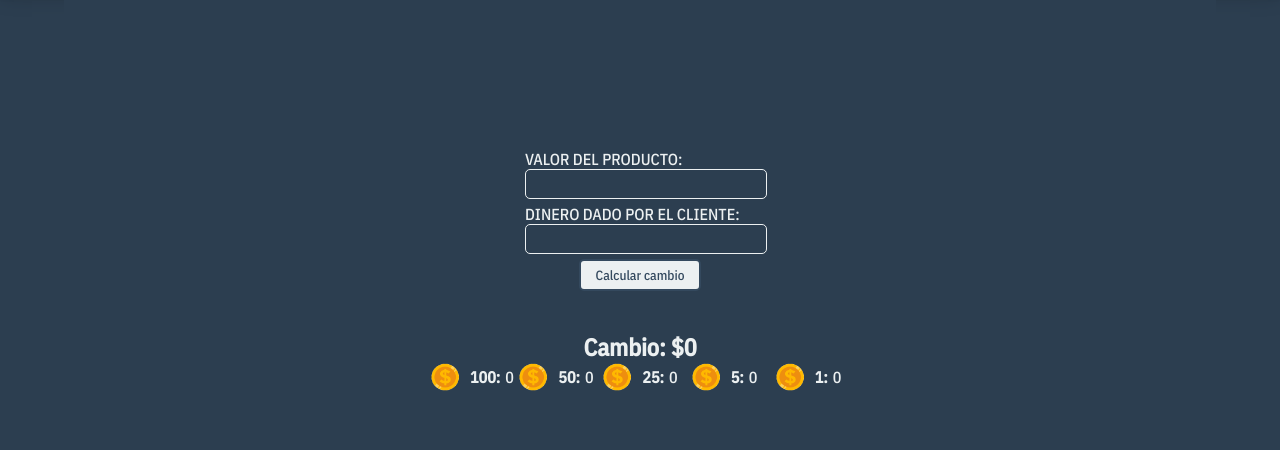
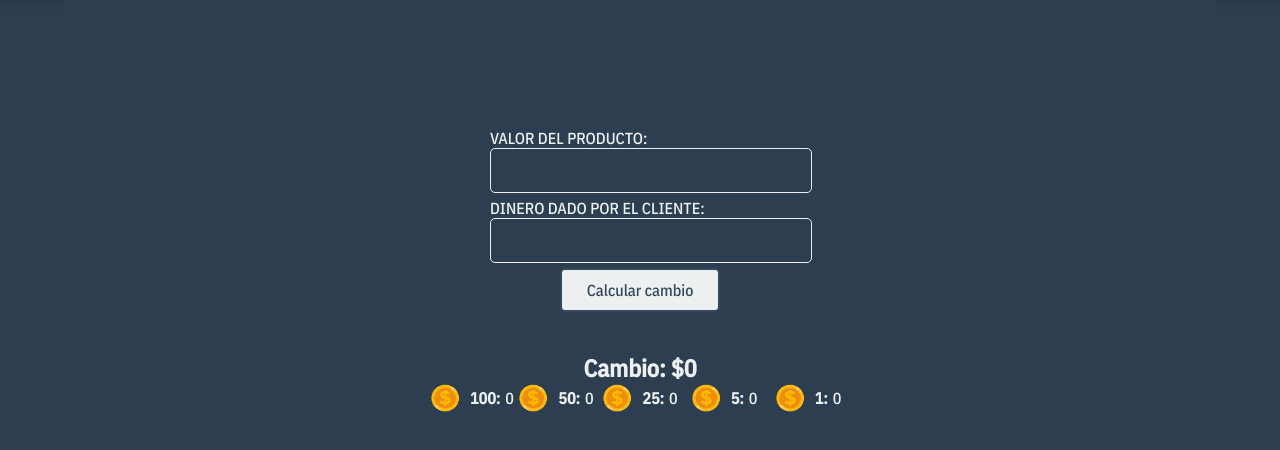
Before and after one commit to royerguerrero/maquina-de-cambio, a website: page index.html in a window 1280 px wide. Shown: the part 94-544 px from the top of the page. Drawn offline with nearby package versions, Linux system fonts and the light colour scheme.

Commit message:
check that the change is not less than 0

```diff
--- a/app.js
+++ b/app.js
@@ -4,7 +4,7 @@ const coins = [100, 50, 25, 5, 1]
 
 const calcChange = (item, cost) => {
     let change = parseInt(cost.value) - parseInt(item.value)
-    changeSpan.innerHTML = change
+    changeSpan.innerHTML = change > 0 ? change : `${0} <br> El dinero dado por el cliente es insufuciente`
     numberOfCoins = []
     for (let i = 0; i < coins.length; i++) {
         coinsCounter = 0
--- a/style.css
+++ b/style.css
@@ -31,12 +31,14 @@ main {
 input {
     border: 1px #ecf0f1 solid;
     border-radius: 5px;
-    padding: 5px;
+    padding: 10px;
     width: 100%;
+    font-size: 18px;
 }
 
 button {
-    padding: 5px 15px;
+    padding: 10px 25px;
+    font-size: 16px;
     color: #34495e;
     background-color: #ecf0f1;
     border: 2px solid #34495e;
@@ -77,7 +79,7 @@ button:hover {
     display: flex;
     flex-direction: column;
     margin-bottom: 5px;
-    width: 230px;
+    width: 300px;
 }
 
 .form-group label {
```
